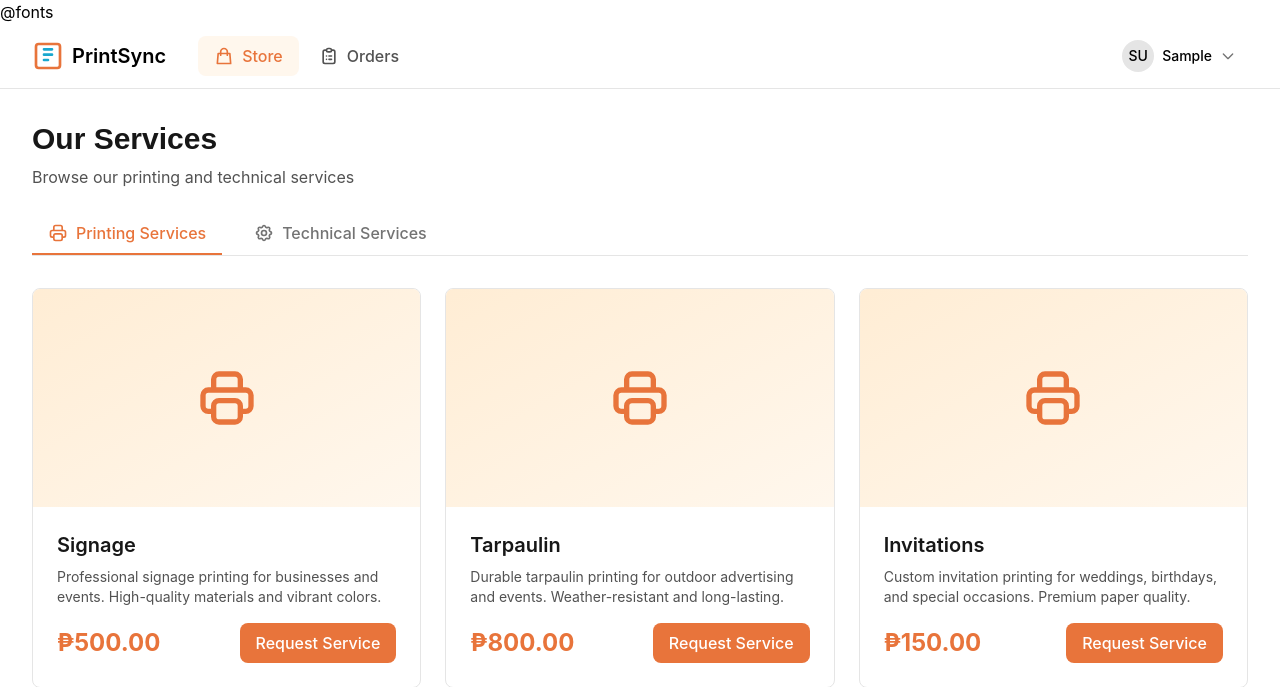
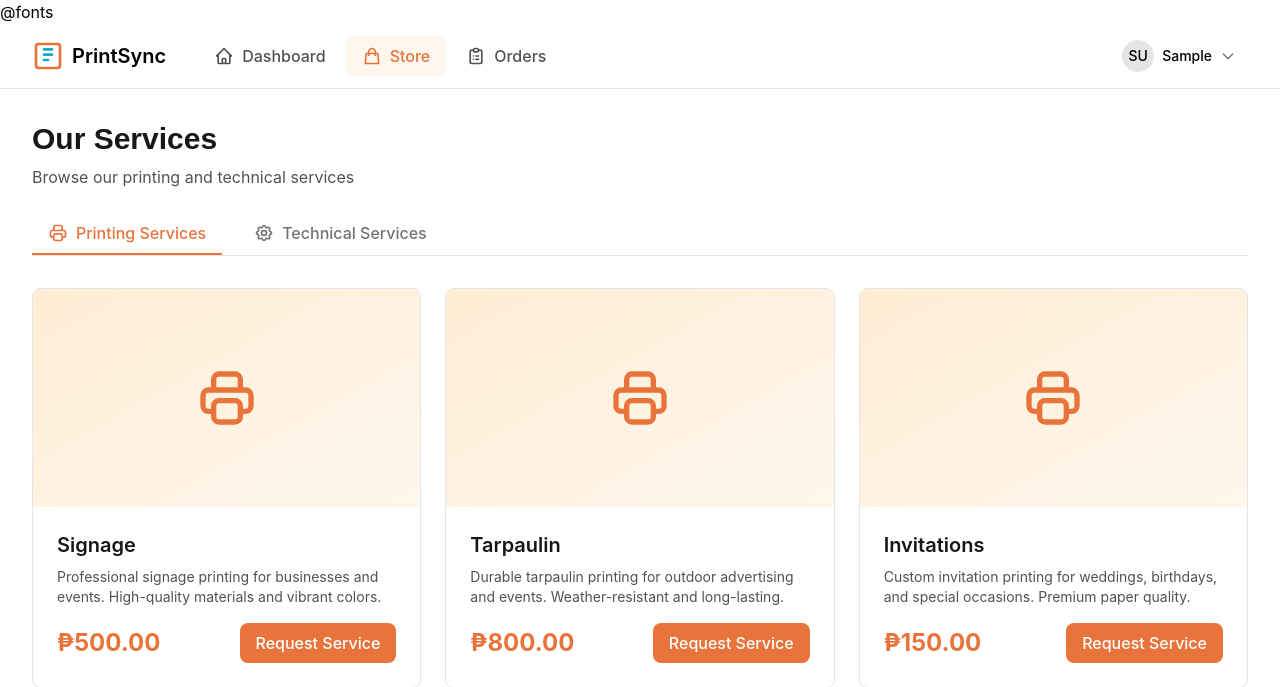
Before and after one commit to chivil2/PrintSync, a Laravel app: page /customer/store in a window 1280 px wide. Shown: the top 687 px of the page. Run offline with Laravel 12, Linux system fonts and the light colour scheme; the visitor is signed in with stand-in values (Sample User, id 1); data comes from the database, SQL or seed files in the repository; style sheets or scripts are compiled from the project's sources; parts of the project's set-up code (start-up, migrations or seed data) failed here and were passed over; some libraries are stand-ins or nearby versions; some web fonts are replaced.

Commit message:
fixing customer dash

```diff
--- a/resources/views/components/navbar.blade.php
+++ b/resources/views/components/navbar.blade.php
@@ -1,4 +1,4 @@
-<nav class="sticky top-6 mx-auto w-[70%] border border-white/40 rounded-2xl shadow-2xl z-50" style="background: rgba(255, 255, 255, 0.5); -webkit-backdrop-filter: blur(40px); backdrop-filter: blur(40px);">
+<nav class="sticky top-6 mx-auto w-[70%] rounded-2xl shadow-2xl z-[9999] bg-white">
     <div class="max-w-7xl mx-auto px-4 sm:px-6 lg:px-8">
         <div class="flex items-center justify-between h-12">
             <div class="flex items-center gap-2">
@@ -7,7 +7,7 @@
                         <path stroke-linecap="round" stroke-linejoin="round" stroke-width="2" d="M17 17h2a2 2 0 002-2v-4a2 2 0 00-2-2H5a2 2 0 00-2 2v4a2 2 0 002 2h2m2 4h6a2 2 0 002-2v-4a2 2 0 00-2-2H9a2 2 0 00-2 2v4a2 2 0 002 2zm8-12V5a2 2 0 00-2-2H9a2 2 0 00-2 2v4h10z"></path>
                     </svg>
                 </div>
-                <span class="text-xl font-bold text-white">PrintSync</span>
+                <span class="text-xl font-bold text-gray-800">PrintSync</span>
             </div>
             <div class="flex items-center gap-4">
                 @auth
@@ -15,7 +15,7 @@
                         Go to Store
                     </a>
                 @else
-                    <a href="{{ route('login') }}" class="text-sm font-medium text-white hover:text-orange-300 transition-colors">
+                    <a href="{{ route('login') }}" class="text-sm font-medium text-gray-600 hover:text-orange-500 transition-colors">
                         Log in
                     </a>
                     <a href="{{ route('register') }}" class="text-sm font-medium bg-gradient-to-r from-blue-500 to-orange-500 hover:from-blue-600 hover:to-orange-600 text-white px-4 py-2 rounded-lg transition-colors">
--- a/resources/views/landing.blade.php
+++ b/resources/views/landing.blade.php
@@ -30,7 +30,7 @@
     <section class="min-h-screen flex items-center justify-center px-4 sm:px-6 lg:px-8">
         <div class="max-w-7xl mx-auto text-center">
             <h1 class="text-5xl sm:text-6xl lg:text-7xl font-bold mb-6 text-white">
-                PrintSync, your <span class="text-7xl sm:text-8xl lg:text-9xl inline-block px-4 py-2 bg-gradient-to-r from-orange-500 via-white to-orange-500 bg-clip-text text-transparent font-black relative" style="text-shadow: 0 0 80px rgba(249, 115, 22, 0.8), 0 0 120px rgba(249, 115, 22, 0.6);">#1</span> printing company!
+                PrintSync, your <span class="text-7xl sm:text-8xl lg:text-9xl inline-block px-4 py-2 bg-gradient-to-r from-orange-500 via-white to-orange-500 bg-clip-text text-transparent font-black relative">#1</span> printing company!
             </h1>
             <p class="text-xl sm:text-2xl text-white/90 max-w-2xl mx-auto mb-10">
                 Create an account to start checking out our professional printing services. Business cards, banners, flyers, and more - all at competitive prices with fast turnaround.
--- a/resources/views/partials/customer-navbar.blade.php
+++ b/resources/views/partials/customer-navbar.blade.php
@@ -12,6 +12,16 @@
 
                 <div class="flex items-center gap-1">
                     <a
+                        href="{{ route('customer.dashboard') }}"
+                        class="flex items-center gap-2 px-4 py-2 rounded-lg transition-colors {{ request()->routeIs('customer.dashboard') ? 'text-[#E8743B] bg-orange-50' : 'text-zinc-600 hover:text-zinc-900 hover:bg-zinc-50' }}"
+                    >
+                        <svg class="w-5 h-5" fill="none" stroke="currentColor" viewBox="0 0 24 24">
+                            <path stroke-linecap="round" stroke-linejoin="round" stroke-width="2" d="M3 12l2-2m0 0l7-7 7 7M5 10v10a1 1 0 001 1h3m10-11l2 2m-2-2v10a1 1 0 01-1 1h-3m-6 0a1 1 0 001-1v-4a1 1 0 011-1h2a1 1 0 011 1v4a1 1 0 001 1m-6 0h6" />
+                        </svg>
+                        <span class="font-medium">Dashboard</span>
+                    </a>
+
+                    <a
                         href="{{ route('customer.store') }}"
                         class="flex items-center gap-2 px-4 py-2 rounded-lg transition-colors {{ request()->routeIs('customer.store') ? 'text-[#E8743B] bg-orange-50' : 'text-zinc-600 hover:text-zinc-900 hover:bg-zinc-50' }}"
                     >
@@ -23,7 +33,7 @@
 
                     <a
                         href="{{ route('customer.orders') }}"
-                        class="flex items-center gap-2 px-4 py-2 rounded-lg transition-colors {{ request()->routeIs('customer.orders') ? 'text-[#19A7CE] bg-blue-50' : 'text-zinc-600 hover:text-zinc-900 hover:bg-zinc-50' }}"
+                        class="flex items-center gap-2 px-4 py-2 rounded-lg transition-colors {{ request()->routeIs('customer.orders') ? 'text-[#E8743B] bg-orange-50' : 'text-zinc-600 hover:text-zinc-900 hover:bg-zinc-50' }}"
                     >
                         <svg class="w-5 h-5" fill="none" stroke="currentColor" viewBox="0 0 24 24">
                             <path stroke-linecap="round" stroke-linejoin="round" stroke-width="2" d="M9 5H7a2 2 0 00-2 2v12a2 2 0 002 2h10a2 2 0 002-2V7a2 2 0 00-2-2h-2M9 5a2 2 0 002 2h2a2 2 0 002-2M9 5a2 2 0 012-2h2a2 2 0 012 2m-3 7h3m-3 4h3m-6-4h.01M9 16h.01" />
```
